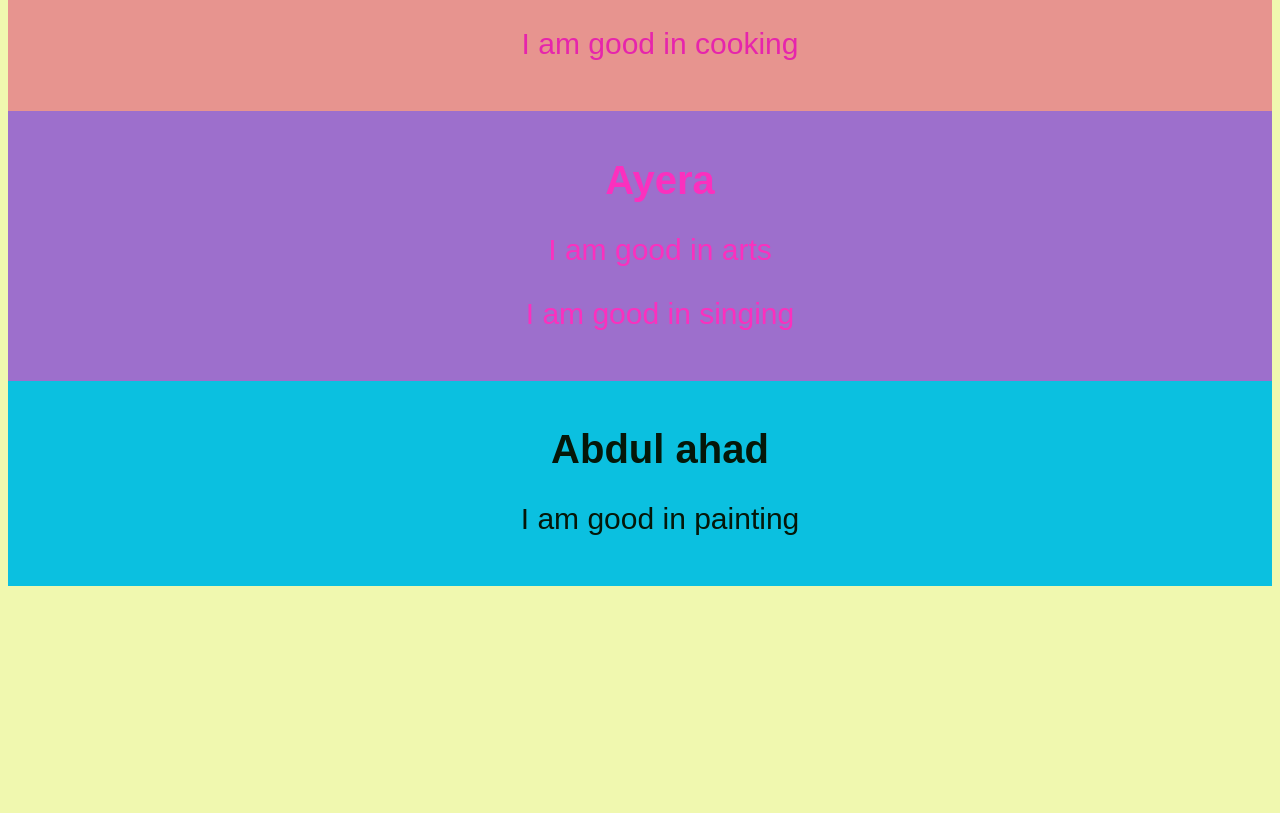
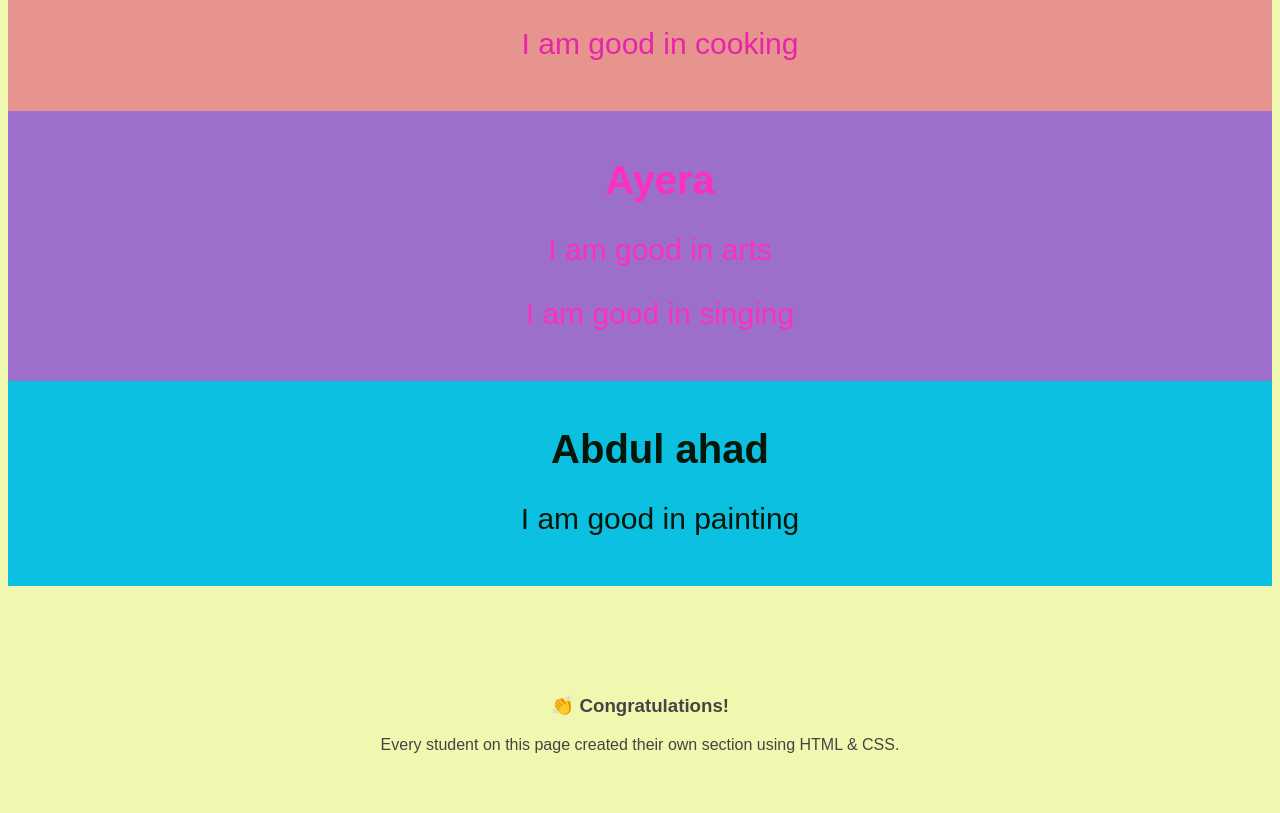
Before and after one commit to ebadcommits/summer-camp-2026, a plain HTML site: page index.html in a window 1280 px wide. Shown: the part 4022-4835 px from the top of the page. Before the commit the page ends 4616 px from the top, so only its background shows below. Drawn offline with Linux system fonts and the light colour scheme.

Commit message:
Add footer to index.html and style for footer in style.css

```diff
--- a/index.html
+++ b/index.html
@@ -112,6 +112,11 @@
             <h1>Abdul ahad</h1>
             <p>I am good in painting</p>
         </div>
+
+    <footer>
+        <h3>👏 Congratulations!</h3>
+        <p>Every student on this page created their own section using HTML & CSS.</p>
+    </footer>
 </body>
 
 </html>
--- a/style.css
+++ b/style.css
@@ -282,3 +282,17 @@ header p{
 .ahad{
     font-size: 30px;
 }
+
+footer{
+
+    background:#f0f8af;
+
+    color: rgb(68, 68, 68);
+
+    text-align:center;
+
+    padding:40px 20px;
+
+    margin-top:50px;
+
+}
```
